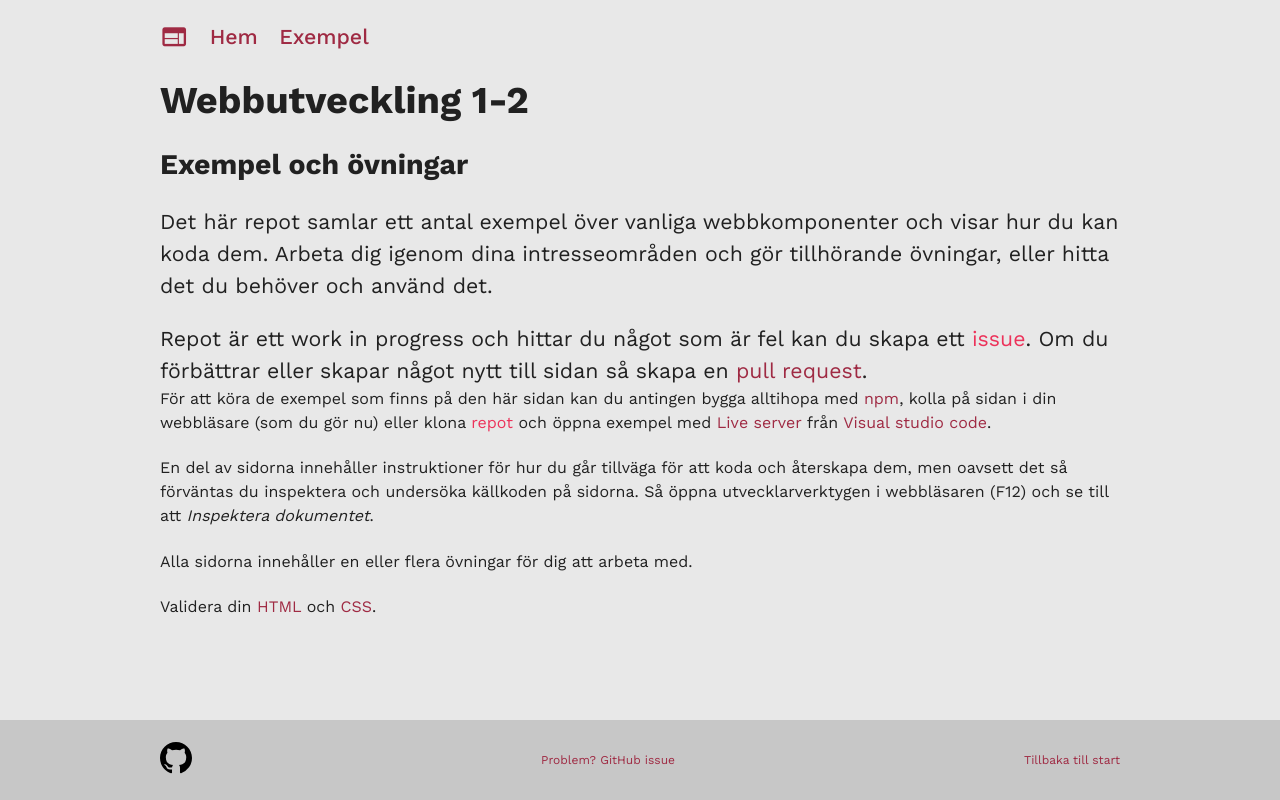
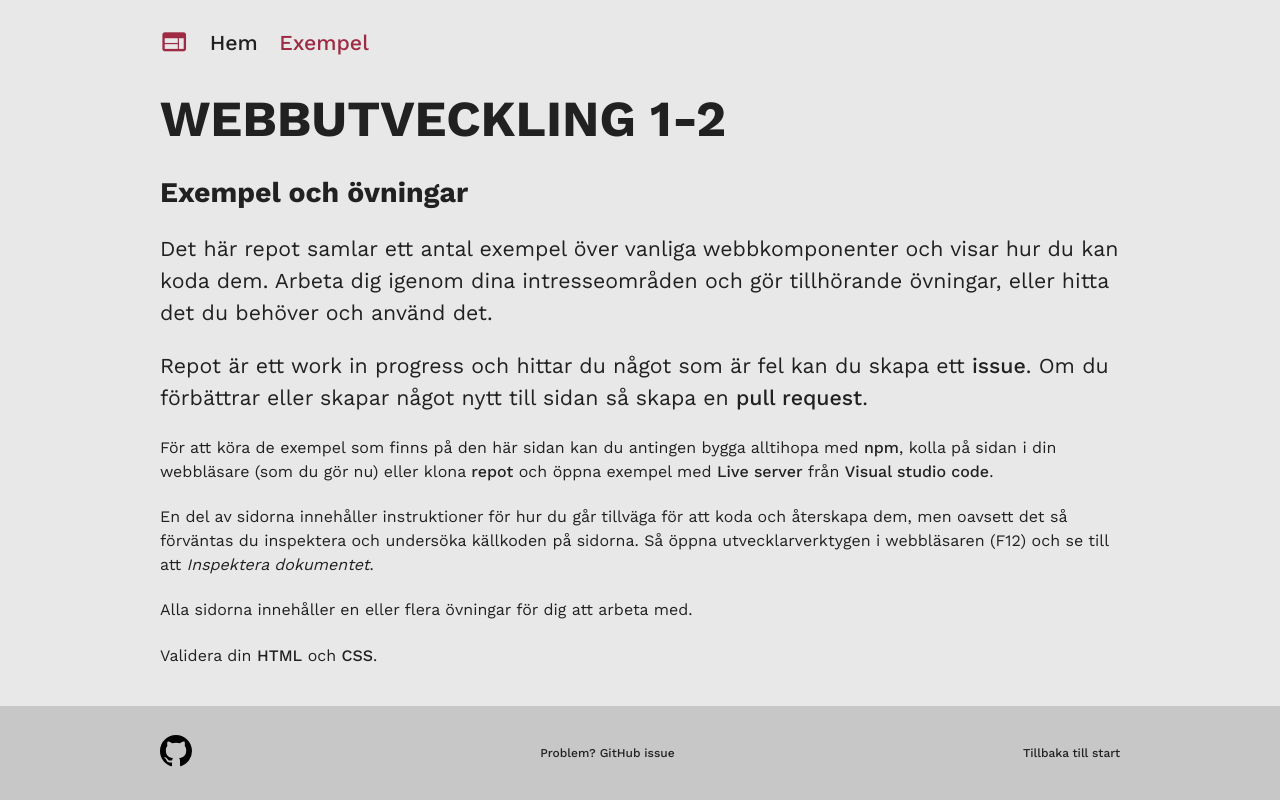
Before and after one commit to jensadev/wu-exempel, an Eleventy site: page src/index.njk in a window 1280 px wide. Built offline with nearby package versions, Linux system fonts and the light colour scheme; Eleventy itself is replaced by a stand-in of ours; files that its build step writes are made by us from their sources.

Commit message:
💄 styles

```diff
--- a/src/scss/components/_dropdown.scss
+++ b/src/scss/components/_dropdown.scss
@@ -20,7 +20,7 @@
     &__item {
         padding: map.get(config.$scale, -200);
         &:hover {
-            background-color: var(--color-grey);
+            box-shadow: 0px 2px 4px 0px var(--color-shadow);
         }
     }
 }
--- a/src/scss/components/_footer.scss
+++ b/src/scss/components/_footer.scss
@@ -4,7 +4,7 @@
 .footer {
     background-color: var(--color-grey);
     margin-top: auto;
-    padding: map.get(config.$scale, 100);
+    padding: map.get(config.$scale, 200) map.get(config.$scale, 0);
     &__inner {
         font-size: config.$font-size-small;
     }
--- a/src/scss/components/_navbar.scss
+++ b/src/scss/components/_navbar.scss
@@ -4,9 +4,9 @@
 .navbar {
     font-size: config.$font-size-medium;
     font-weight: 500;
-
     a {
         text-decoration: none;
+        color: var(--color-on-primary);
         &:hover {
             color: var(--color-primary-hover);
             text-decoration: none;
@@ -44,7 +44,7 @@
     &__inner {
         display: flex;
         align-items: center;
-        padding: map.get(config.$scale, 0);
+        padding: map.get(config.$scale, 100) map.get(config.$scale, 0);
 
         justify-content: left;
         flex-wrap: wrap;
--- a/src/scss/components/_page.scss
+++ b/src/scss/components/_page.scss
@@ -1,5 +1,18 @@
+@use "sass:map";
+@use "../config" as config;
+
 .page {
-    &__hero {
-
+    width: 100%;
+    h1 {
+        text-transform: uppercase;
+        font-size: map.get(config.$scale, 400);
+        word-break: break-all;
+        hyphens: auto;
+        &:hover {
+            color: var(--color-primary);
+        }
+    }
+    &__content {
+        margin-top: map.get(config.$scale, 100);
     }
 }
--- a/src/scss/main.scss
+++ b/src/scss/main.scss
@@ -29,14 +29,19 @@ img {
 
 a {
     text-decoration: none;
-    color: var(--color-on-primary);
-    &:visited {
-        color: var(--color-primary);
-    }
+    color: var(--color-dark);
+    font-weight: 500;
+    // &:visited {
+    //     color: var(--color-primary);
+    // }
     &:hover {
         text-decoration: underline;
         color: var(--color-primary);
     }
+}
+
+.active {
+    color: var(--color-dark) !important;
 }
 
 ::selection {
```
